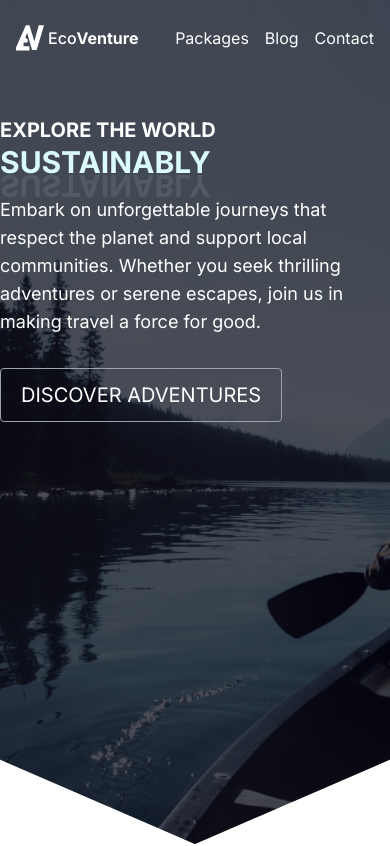
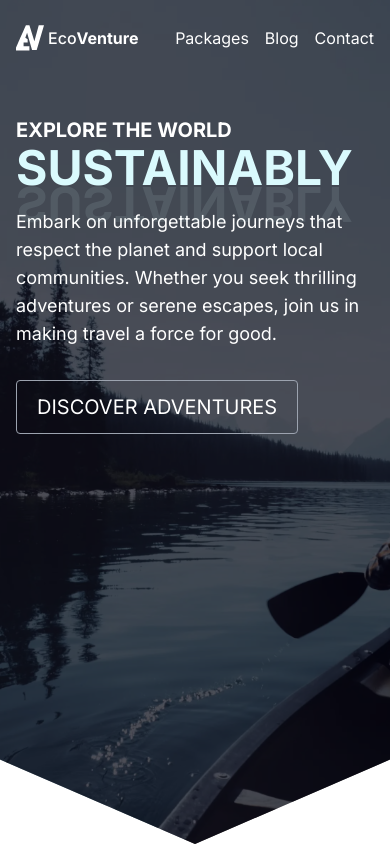
Before and after one commit to ssp6/nextjs-base, a Next.js app: page / in a window 390 px wide. Shown: the top 846 px of the page. Built offline with nearby package versions, Linux system fonts and the light colour scheme; a web font is replaced by a local one.

Commit message:
fix: tiny mobile changes

```diff
--- a/src/app/page.tsx
+++ b/src/app/page.tsx
@@ -32,11 +32,11 @@ const Home = () => {
           <div className={'relative'}>
             <h1 className="text-xl md:text-3xl font-bold text-left text-white">
               EXPLORE THE WORLD <br />
-              <span className="text-3xl md:text-8xl text-[#DAFAFD]">
+              <span className="text-5xl md:text-8xl text-[#DAFAFD]">
                 SUSTAINABLY
               </span>
             </h1>
-            <span className="font-bold text-left text-3xl md:text-8xl text-[#DAFAFD] opacity-10 transform -scale-y-100 absolute sr-hidden">
+            <span className="font-bold text-left text-5xl md:text-8xl text-[#DAFAFD] opacity-10 transform -scale-y-100 absolute sr-hidden">
               <span className={'relative top-3'}>SUSTAINABLY</span>
             </span>
           </div>
--- a/src/components/Nav.tsx
+++ b/src/components/Nav.tsx
@@ -17,13 +17,13 @@ export const Nav = () => {
           </span>
         </div>
         <div className="flex space-x-4">
-          <Link href="/packages" className={linkClasses}>
+          <Link href="/#" className={linkClasses}>
             Packages
           </Link>
-          <Link href="/blog" className={linkClasses}>
+          <Link href="/#" className={linkClasses}>
             Blog
           </Link>
-          <Link href="/contact" className={linkClasses}>
+          <Link href="/#" className={linkClasses}>
             Contact
           </Link>
         </div>
--- a/src/components/TestCarousel.tsx
+++ b/src/components/TestCarousel.tsx
@@ -44,7 +44,10 @@ export const CarouselSpacing = () => {
     <Carousel className="w-full" opts={{ align: 'start' }}>
       <CarouselContent className={`-ml-${spacing}`}>
         {testimonials.map((testimonial, index) => (
-          <CarouselItem key={index} className={`pl-${spacing} md:basis-1/2 py-2`}>
+          <CarouselItem
+            key={index}
+            className={`pl-${spacing} md:basis-1/2 py-2`}
+          >
             <TestimonialCard testimonial={testimonial} />
           </CarouselItem>
         ))}
--- a/src/components/TestimonialCard.tsx
+++ b/src/components/TestimonialCard.tsx
@@ -42,7 +42,7 @@ export const TestimonialCard: FC<Props> = ({ testimonial }) => {
           </div>
         </div>
       </div>
-      <div className={'self-stretch md:min-w-[200px]'}>
+      <div className={'self-stretch min-w-[150px] md:min-w-[200px]'}>
         <Image
           src={testimonial.image}
           alt={testimonial.name}
--- a/src/styles/index.tsx
+++ b/src/styles/index.tsx
@@ -1 +1 @@
-export const container = 'max-w-7xl mx-auto'
+export const container = 'max-w-7xl mx-auto px-4 md:px-0'
```
